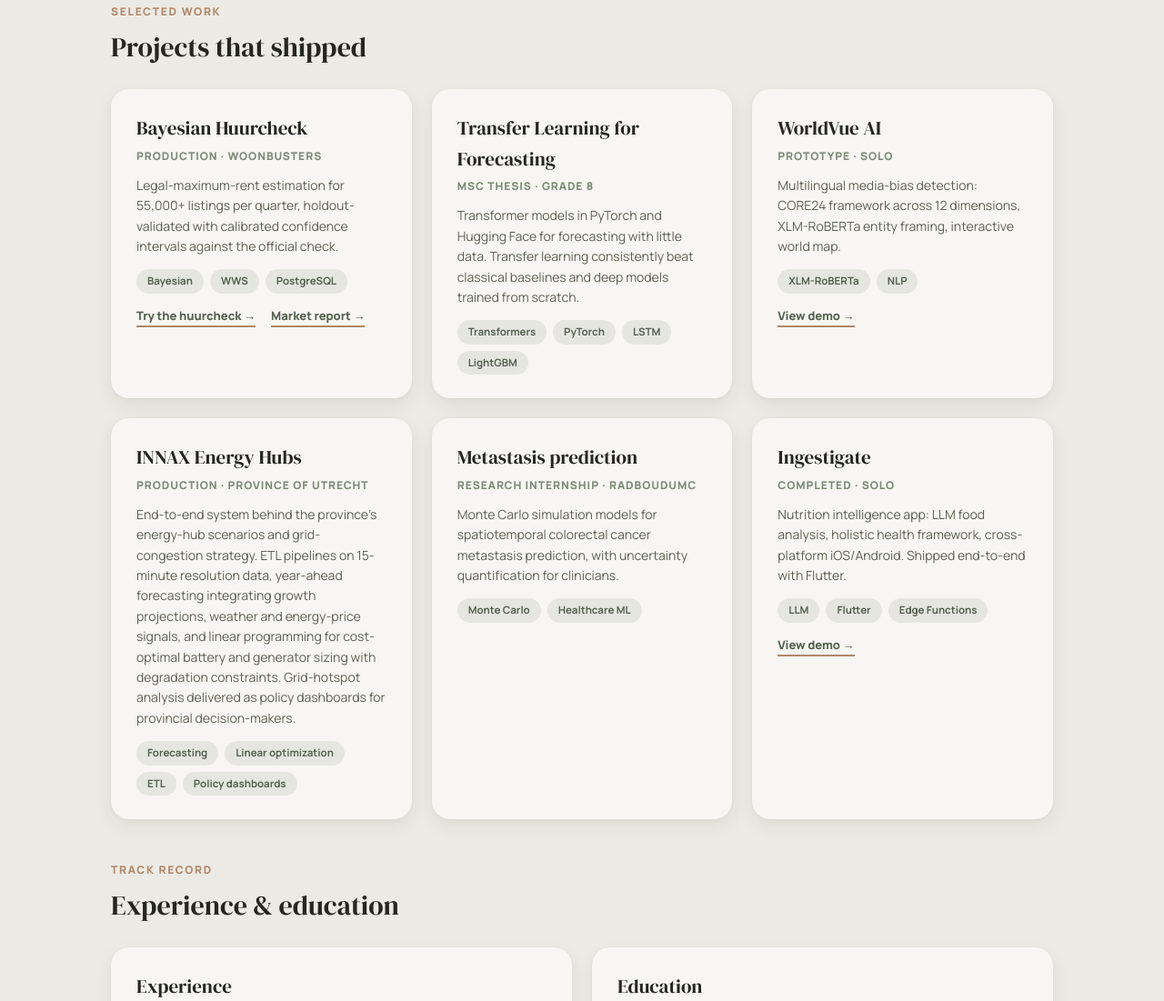
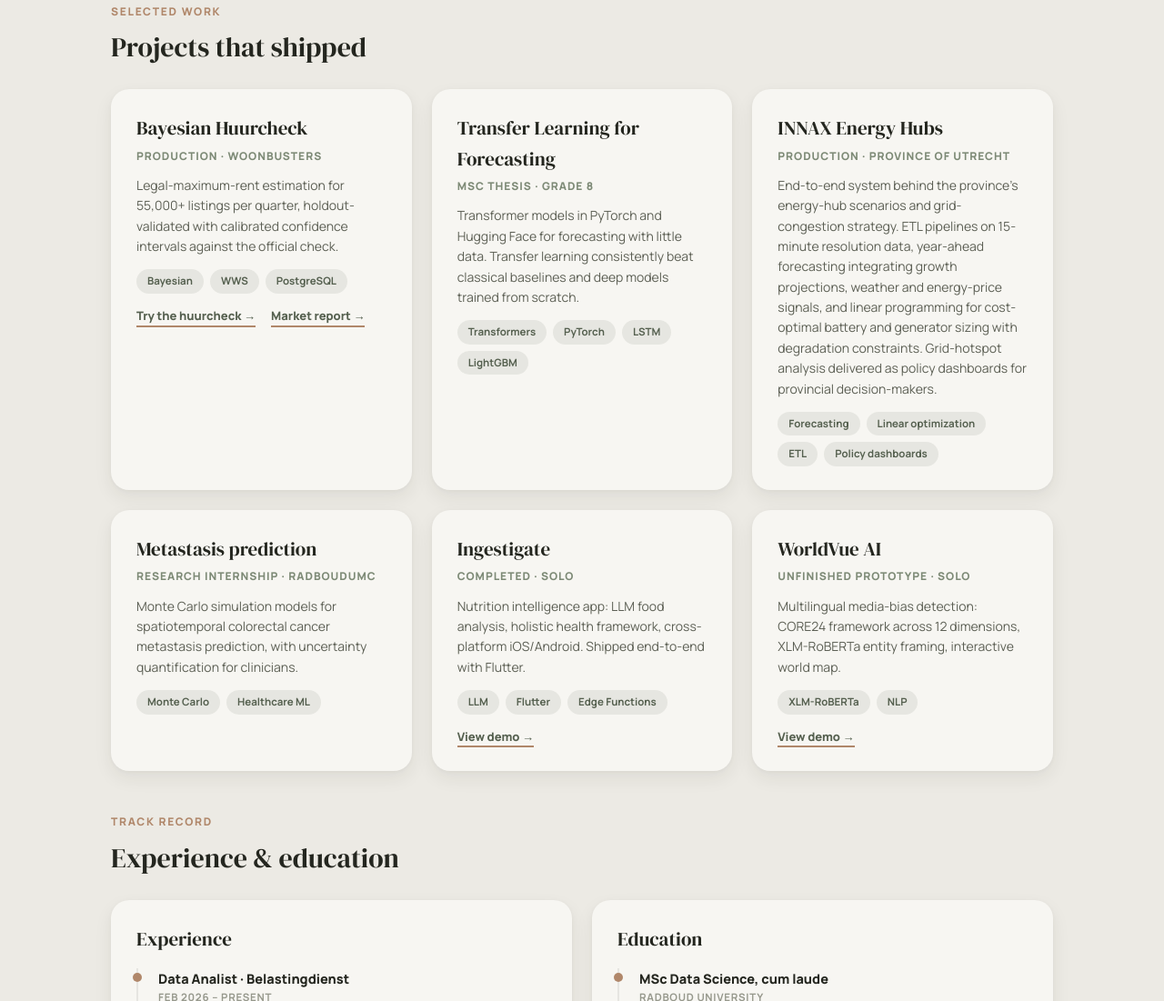
Before and after one commit to XiameiKlancnik/XiameiKlancnik.github.io, a plain HTML site: page index.html in a window 1280 px wide. Shown: the part 1663-2764 px from the top of the page at 91% size. Drawn offline with Linux system fonts and the light colour scheme.

Commit message:
WorldVue: back to last, labelled unfinished prototype
Co-Authored-By: Claude Fable 5.2 <noreply@anthropic.com>

```diff
--- a/index.html
+++ b/index.html
@@ -284,13 +284,6 @@
         <div class="tags"><span class="tag">Transformers</span><span class="tag">PyTorch</span><span class="tag">LSTM</span><span class="tag">LightGBM</span></div>
       </div>
       <div class="card">
-        <h3>WorldVue AI</h3>
-        <div class="meta">Prototype · solo</div>
-        <p>Multilingual media-bias detection: CORE24 framework across 12 dimensions, XLM-RoBERTa entity framing, interactive world map.</p>
-        <div class="tags"><span class="tag">XLM-RoBERTa</span><span class="tag">NLP</span></div>
-        <a class="plink" href="worldvue-demo.html">View demo →</a>
-      </div>
-      <div class="card">
         <h3>INNAX Energy Hubs</h3>
         <div class="meta">Production · Province of Utrecht</div>
         <p>End-to-end system behind the province's energy-hub scenarios and grid-congestion strategy. ETL pipelines on 15-minute resolution data, year-ahead forecasting integrating growth projections, weather and energy-price signals, and linear programming for cost-optimal battery and generator sizing with degradation constraints. Grid-hotspot analysis delivered as policy dashboards for provincial decision-makers.</p>
@@ -308,6 +301,13 @@
         <p>Nutrition intelligence app: LLM food analysis, holistic health framework, cross-platform iOS/Android. Shipped end-to-end with Flutter.</p>
         <div class="tags"><span class="tag">LLM</span><span class="tag">Flutter</span><span class="tag">Edge Functions</span></div>
         <a class="plink" href="ingestigate-demo.html">View demo →</a>
+      </div>
+      <div class="card">
+        <h3>WorldVue AI</h3>
+        <div class="meta">Unfinished prototype · solo</div>
+        <p>Multilingual media-bias detection: CORE24 framework across 12 dimensions, XLM-RoBERTa entity framing, interactive world map.</p>
+        <div class="tags"><span class="tag">XLM-RoBERTa</span><span class="tag">NLP</span></div>
+        <a class="plink" href="worldvue-demo.html">View demo →</a>
       </div>
     </div>
   </section>
```
